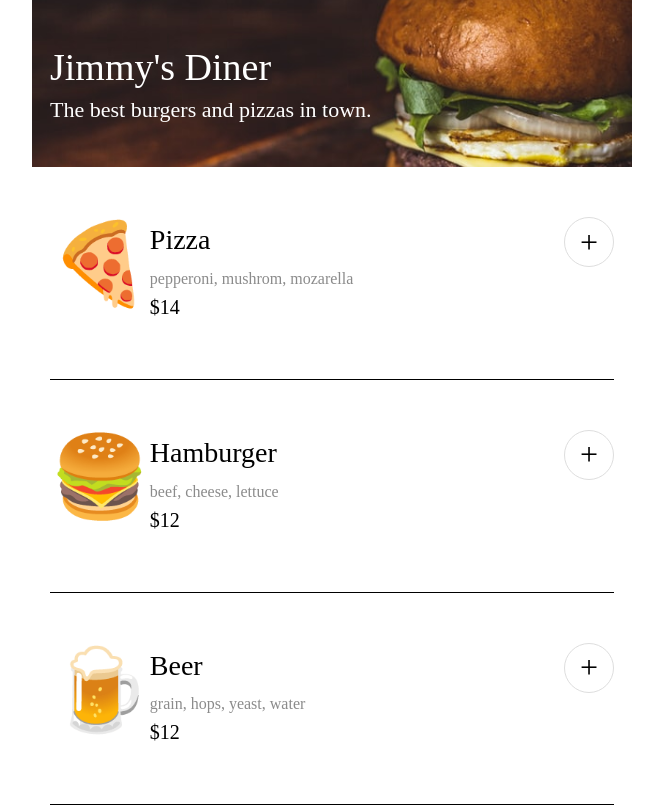
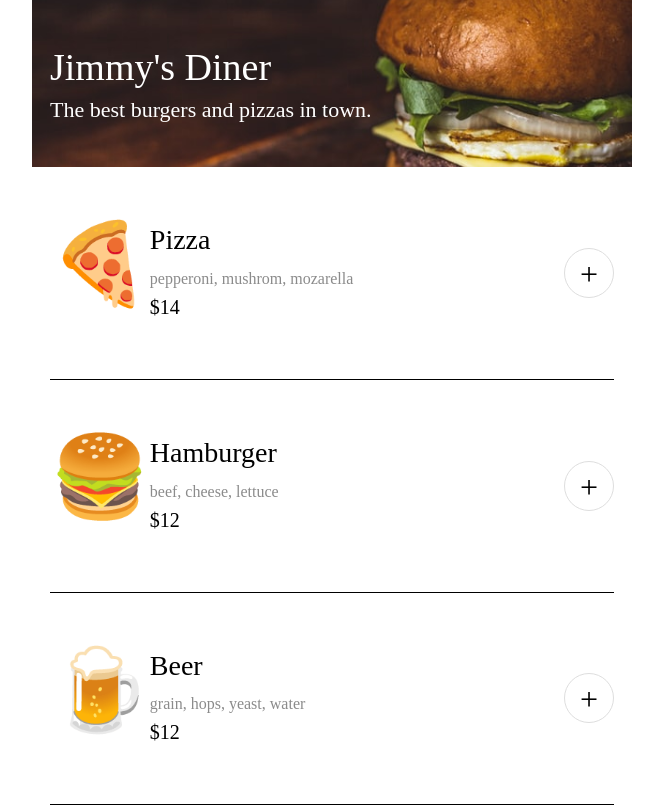
Before and after one commit to fringe4life/bun-order-project, a website built with Vite: page index.html in a window 1280 px wide. Shown: the whole page, without its empty margins (308-971 px from the left). Built offline with nearby package versions, Linux system fonts and the light colour scheme; a web font is replaced by a local one.

Commit message:
added line-height to menu add btn to try and avoid it becoming an oval

```diff
--- a/src/css/components/menu.css
+++ b/src/css/components/menu.css
@@ -45,6 +45,8 @@
 	/* grid layout */
 	grid-column: button;
 	justify-self: center;
+	align-self: center;
+	padding: 0;
 
 	/* typography */
 	font-size: 2rem;
@@ -52,6 +54,7 @@
 	/* make a circle */
 	width: 3.125rem;
 	height: 3.125rem;
+	line-height: 3.125rem;
 	border-radius: 50%;
 
 	/* styles */
```
